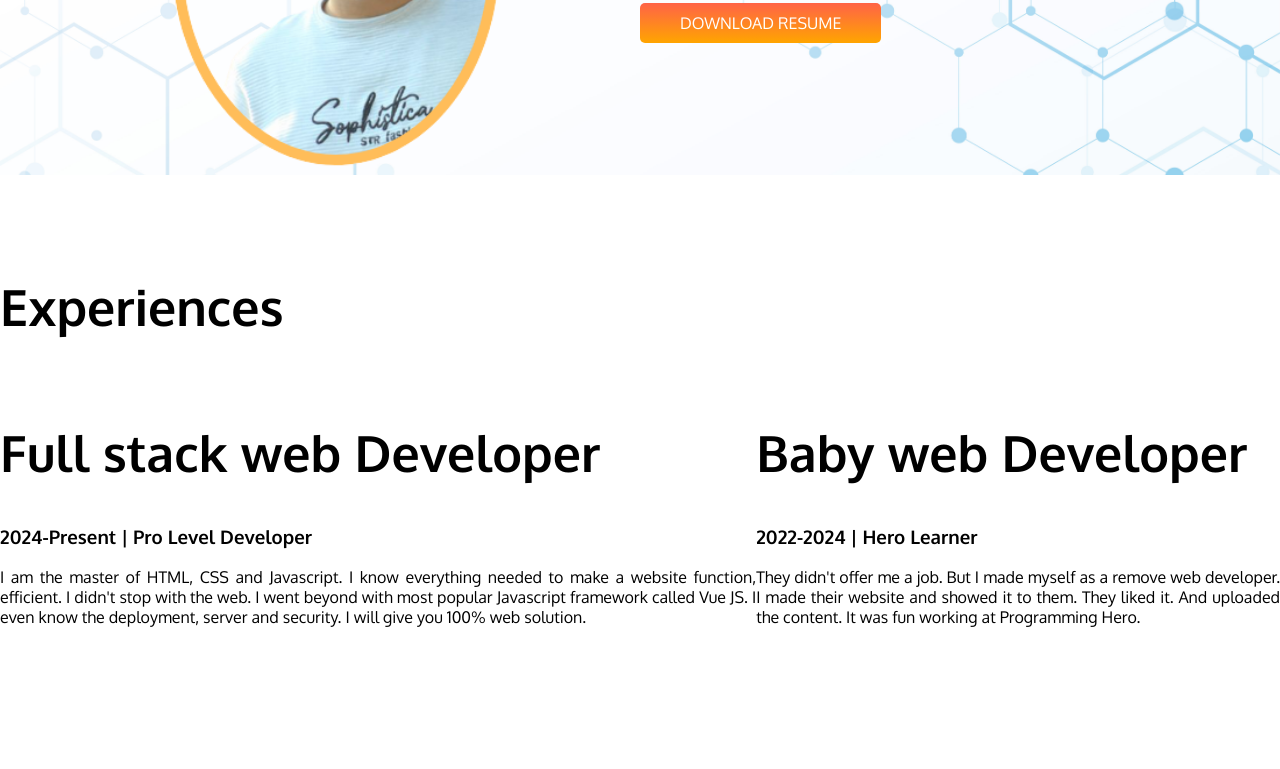
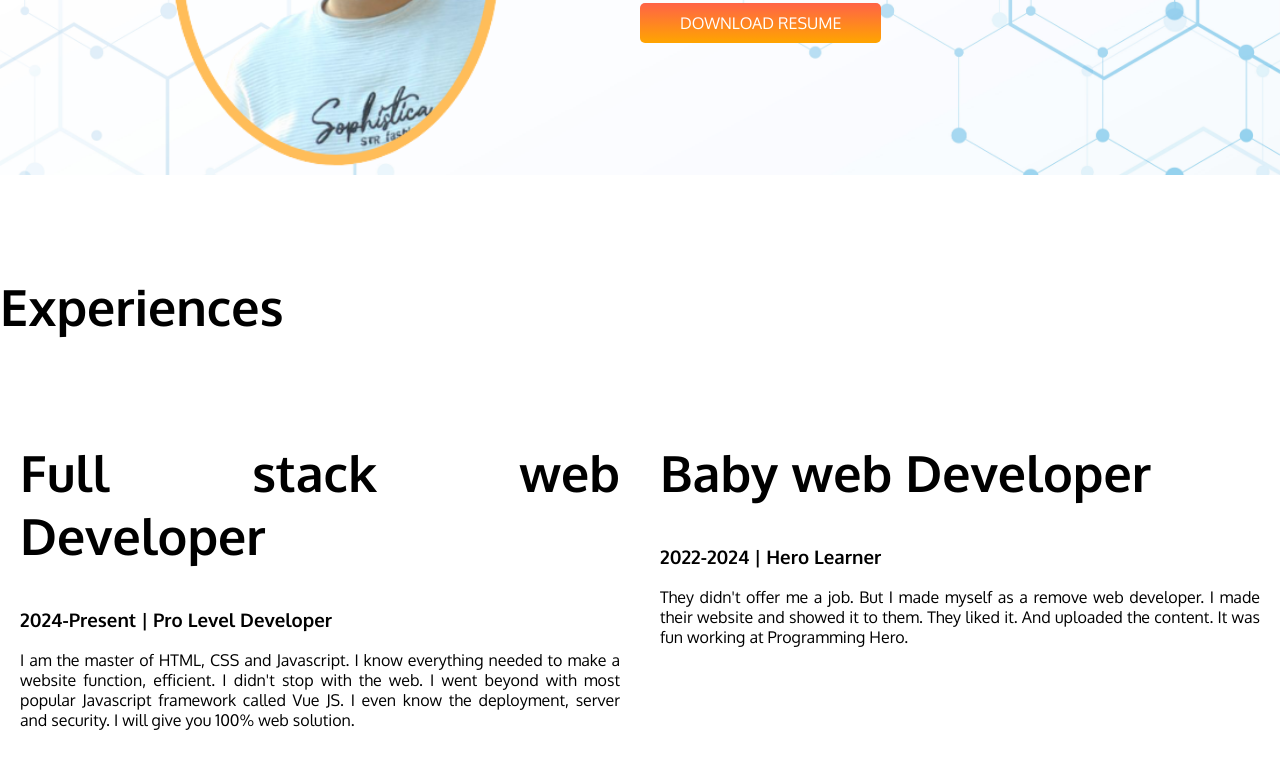
Before and after one commit to laizuakram1/first-portfolio-repo, a plain HTML site: page index.html in a window 1280 px wide. Shown: the part 781-1550 px from the top of the page. Before the commit the page ends 1524 px from the top, so only its background shows below. Drawn offline with Linux system fonts and the light colour scheme.

Commit message:
dev box separated

```diff
--- a/index.css
+++ b/index.css
@@ -65,3 +65,15 @@ section{
     width: 50%;
     text-align: justify;
 }
+
+
+
+
+
+.dev-wrapper {
+    width: 100%;
+}
+.half-width{
+    width:50%;
+    padding:20px;
+}
--- a/index.html
+++ b/index.html
@@ -41,14 +41,14 @@
 
     <section id= "experience">
         <h1>Experiences</h1>
-        <div class="d-flex">
-            <div class="full-stack">
+        <div class="dev-wrapper d-flex">
+            <div class="full-stack half-width">
                 <h1>Full stack web Developer</h1>
                 <h3>2024-Present | Pro Level Developer</h3>
                 <p>I am the master of HTML, CSS and Javascript. I know everything needed to make a website function, efficient. I didn't stop with the web. I went beyond with most popular Javascript framework called Vue JS. I even know the deployment, server and security. I will give you 100% web solution.</p>
             </div>
 
-            <div class="baby-dev">
+            <div class="baby-dev half-width">
                 <h1>Baby web Developer</h1>
                 <h3>2022-2024 | Hero Learner</h3>
                 <p>They didn't offer me a job. But I made myself as a remove web developer. I made their website and showed it to them. They liked it. And uploaded the content. It was fun working at Programming Hero.</p>
```
